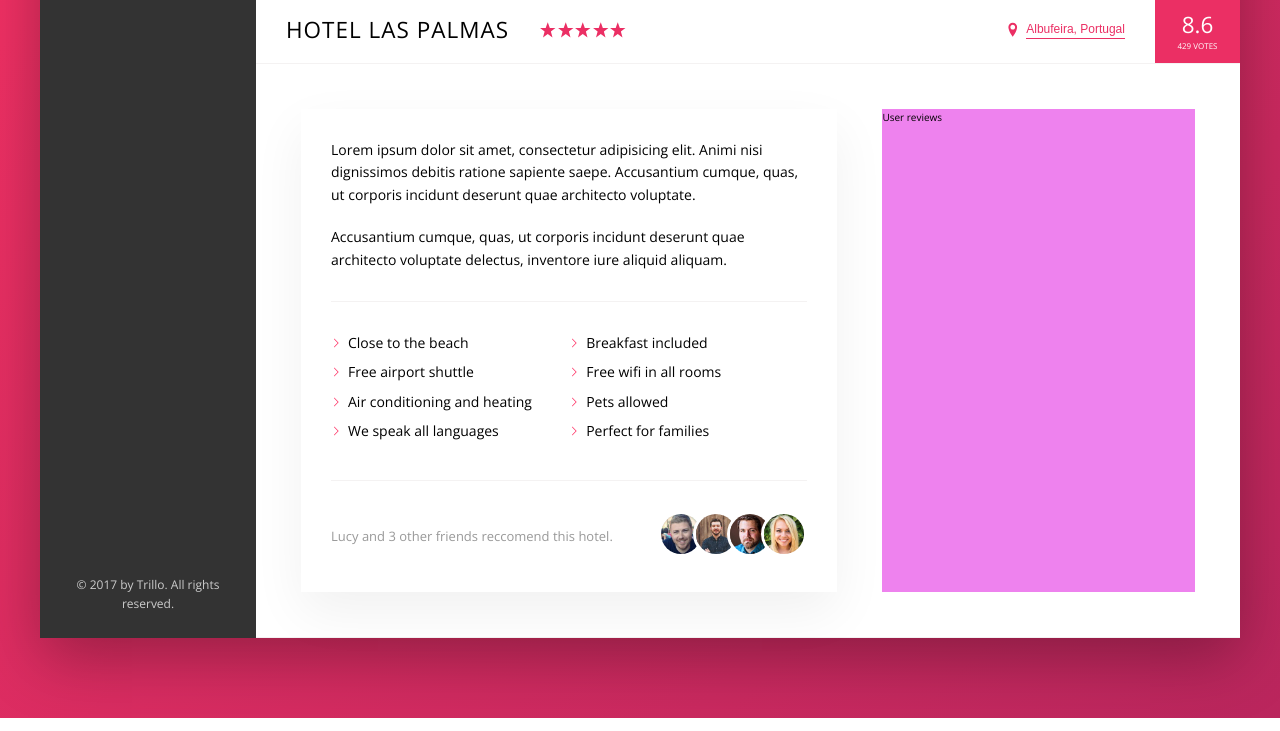
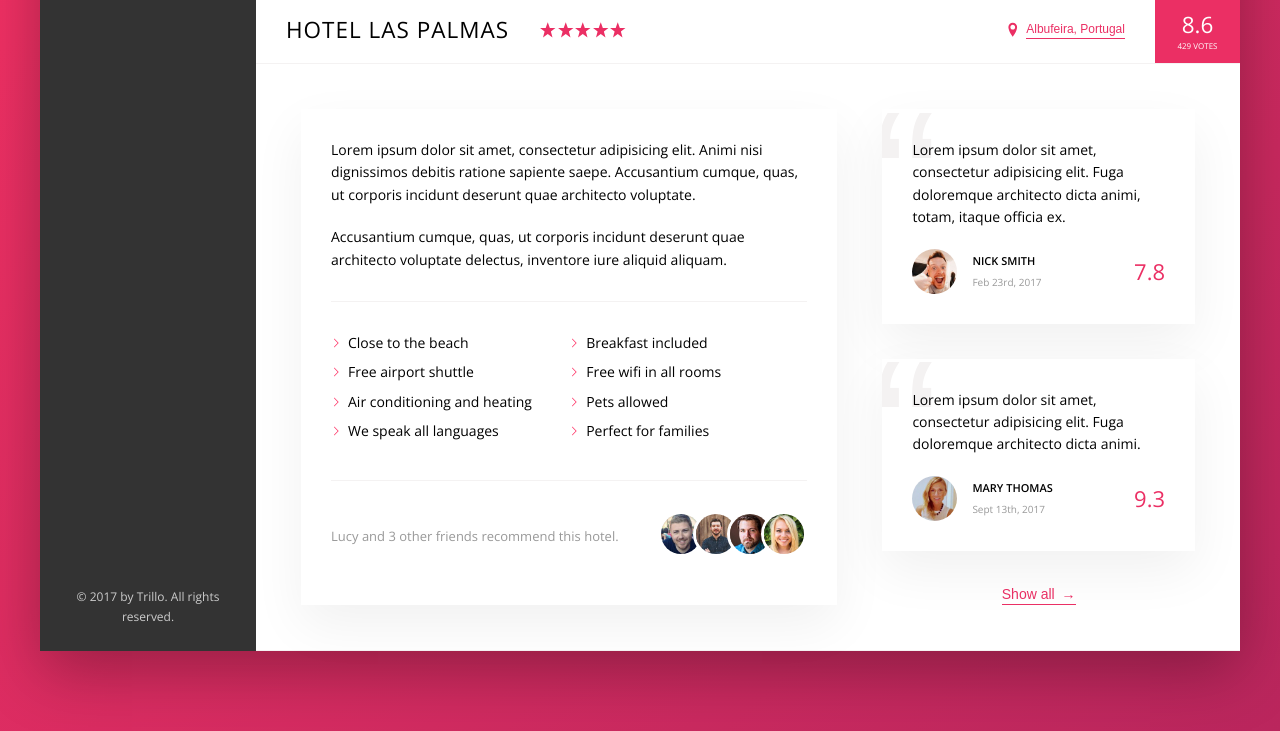
Before and after one commit to bradripple/Trillo, a plain HTML site: page starter/index.html in a window 1280 px wide. Shown: the part 538-1269 px from the top of the page. Drawn offline with nearby package versions, Linux system fonts and the light colour scheme.

Commit message:
Completed user reviews section

```diff
--- a/starter/css/style.css
+++ b/starter/css/style.css
@@ -84,13 +84,13 @@ body {
   flex: 1; }
 
 .detail {
+  font-size: 1.4rem;
   display: flex;
   padding: 4.5rem;
   background-color: var(--color--grey-light-1);
   border-bottom: var(--line); }
 
 .description {
-  font-size: 1.4rem;
   background-color: #fff;
   box-shadow: var(--shadow-light);
   padding: 3rem;
@@ -98,8 +98,10 @@ body {
   margin-right: 4.5rem; }
 
 .user-reviews {
-  background-color: violet;
-  flex: 1; }
+  flex: 1;
+  display: flex;
+  flex-direction: column;
+  align-items: center; }
 
 .logo {
   height: 3.25rem;
@@ -281,8 +283,13 @@ body {
   background-color: transparent;
   cursor: pointer;
   transition: all .2s; }
+  .btn-inline span {
+    margin-left: 3px;
+    transition: margin-left .2s; }
   .btn-inline:hover {
     color: var(--color--grey-dark-1); }
+    .btn-inline:hover span {
+      margin-left: 8px; }
   .btn-inline:focus {
     outline: none;
     animation: pulsate 1s infinite; }
@@ -337,3 +344,47 @@ body {
     border: 3px solid #fff; }
     .recommend__photo:not(:last-child) {
       margin-right: -1.5rem; }
+
+.review {
+  background-color: #fff;
+  box-shadow: var(--shadow-light);
+  padding: 3rem;
+  margin-bottom: 3.5rem;
+  position: relative;
+  overflow: hidden; }
+  .review__text {
+    z-index: 10;
+    position: relative; }
+  .review__user {
+    display: flex;
+    align-items: center;
+    margin-top: 2rem; }
+  .review__photo {
+    height: 4.5rem;
+    width: 4.5rem;
+    border-radius: 50%;
+    margin-right: 1.5rem; }
+  .review__user-box {
+    margin-right: auto; }
+  .review__user-name {
+    font-size: 1.1rem;
+    font-weight: 600;
+    text-transform: uppercase;
+    margin-bottom: .4rem; }
+  .review__user-date {
+    font-size: 1rem;
+    color: var(--color--grey-dark-3); }
+  .review__rating {
+    color: var(--color-primary);
+    font-size: 2.2rem;
+    font-weight: 300; }
+  .review::before {
+    content: "\201C";
+    position: absolute;
+    top: -2.75rem;
+    left: -1rem;
+    line-height: 1;
+    font-size: 20rem;
+    color: var(--color-grey-light-2);
+    font-family: sans-serif;
+    z-index: 1; }
--- a/starter/index.html
+++ b/starter/index.html
@@ -159,7 +159,7 @@
                             </ul>
                             <div class="recommend">
                                 <p class="recommend__count">
-                                    Lucy and 3 other friends reccomend this hotel.
+                                    Lucy and 3 other friends recommend this hotel.
                                 </p>
                                 <div class="recommend__friends">
                                     <img src="img/user-3.jpg" alt="Friend 1" class="recommend__photo">
@@ -171,7 +171,34 @@
                         </div>
 
                         <div class="user-reviews">
-                            User reviews
+                            <figure class="review">
+                                <blockqoute class="review__text">
+                                    Lorem ipsum dolor sit amet, consectetur adipisicing elit. Fuga doloremque architecto dicta animi, totam, itaque officia ex.
+                                </blockqoute>
+                                <figcaption class="review__user">
+                                    <img src="img/user-1.jpg" alt="User 1" class="review__photo">
+                                    <div class="review__user-box">
+                                        <p class="review__user-name">Nick Smith</p>
+                                        <p class="review__user-date">Feb 23rd, 2017</p>
+                                    </div>
+                                    <div class="review__rating">7.8</div>
+                                </figcaption>
+                            </figure>
+                            <figure class="review">
+                                <blockqoute class="review__text">
+                                    Lorem ipsum dolor sit amet, consectetur adipisicing elit. Fuga doloremque architecto dicta animi.
+                                </blockqoute>
+                                <figcaption class="review__user">
+                                    <img src="img/user-2.jpg" alt="User 2" class="review__photo">
+                                    <div class="review__user-box">
+                                        <p class="review__user-name">Mary Thomas</p>
+                                        <p class="review__user-date">Sept 13th, 2017</p>
+                                    </div>
+                                    <div class="review__rating">9.3</div>
+                                </figcaption>
+                            </figure>
+
+                            <button class="btn-inline">Show all <span>&rarr;</span></button>
                         </div>
                     </div>
 
--- a/starter/sass/_components.scss
+++ b/starter/sass/_components.scss
@@ -275,8 +275,17 @@
     cursor: pointer;
     transition: all .2s;
 
+    & span {
+        margin-left: 3px;
+        transition: margin-left .2s;
+    }
+
     &:hover {
         color: var(--color--grey-dark-1);
+
+        span {
+            margin-left: 8px;
+        }
     }
 
     &:focus {
@@ -375,3 +384,67 @@
         }
     }
 }
+
+//////////////////////////////////////
+// REVIEWS
+.review {
+    background-color: #fff;
+    box-shadow: var(--shadow-light);
+    padding: 3rem;
+    margin-bottom: 3.5rem;
+    position: relative;
+    overflow: hidden;
+
+    &__text {
+        z-index: 10;
+        position: relative;
+    }
+
+    &__user {
+        display: flex;
+        align-items: center;
+        margin-top: 2rem;
+    }
+
+    &__photo {
+        height: 4.5rem;
+        width: 4.5rem;
+        border-radius: 50%;
+        margin-right: 1.5rem;
+    }
+
+    &__user-box {
+        margin-right: auto;
+
+    }
+
+    &__user-name {
+        font-size: 1.1rem;
+        font-weight: 600;
+        text-transform: uppercase;
+        margin-bottom: .4rem;
+    }
+
+    &__user-date {
+        font-size: 1rem;
+        color: var(--color--grey-dark-3);
+    }
+
+    &__rating {
+        color: var(--color-primary);
+        font-size: 2.2rem;
+        font-weight: 300;
+    }
+
+    &::before {
+        content: "\201C";
+        position: absolute;
+        top: -2.75rem;
+        left: -1rem;
+        line-height: 1;
+        font-size: 20rem;
+        color: var(--color-grey-light-2);
+        font-family: sans-serif;
+        z-index: 1;
+    }
+}
--- a/starter/sass/_layout.scss
+++ b/starter/sass/_layout.scss
@@ -39,6 +39,7 @@
 }
 
 .detail {
+    font-size: 1.4rem;
     display: flex;
     padding: 4.5rem;
     background-color: var(--color--grey-light-1);
@@ -46,7 +47,6 @@
 }
 
 .description {
-    font-size: 1.4rem;
     background-color: #fff;
     box-shadow: var(--shadow-light);
     padding: 3rem;
@@ -55,6 +55,9 @@
 }
 
 .user-reviews {
-    background-color: violet;
     flex: 1;
+
+    display: flex;
+    flex-direction: column;
+    align-items: center;
 }
```
